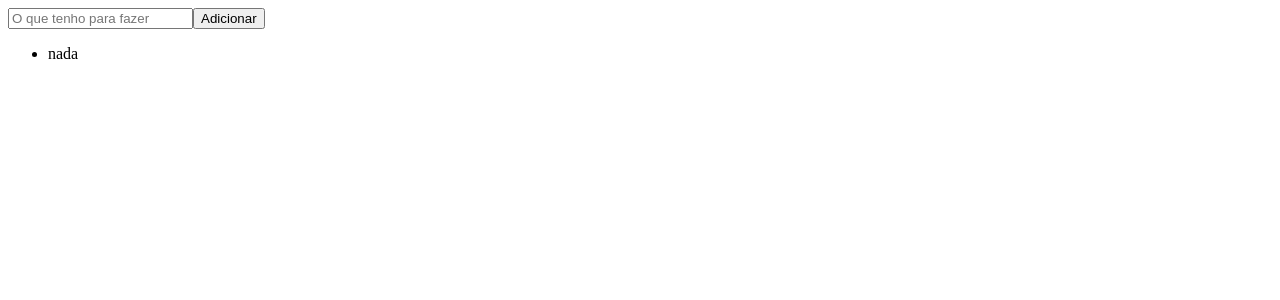
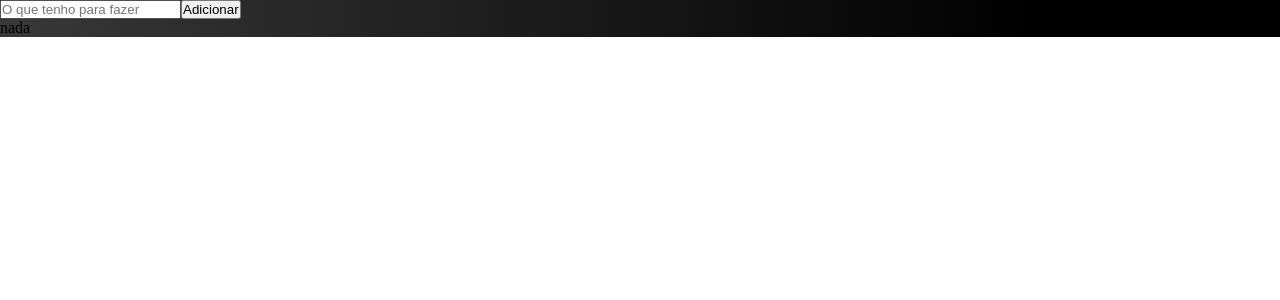
Before and after one commit to 011Jorge/to-do-list, a React (Vite) app: page / in a window 1280 px wide. Shown: the top 300 px of the page. Built offline with nearby package versions, Linux system fonts and the light colour scheme.

Commit message:
:lipstick: creating global styles

```diff
--- a/src/App.jsx
+++ b/src/App.jsx
@@ -1,6 +1,7 @@
 import React, { useState } from "react";
 
 import { v4 as uuid } from "uuid";
+import { Container } from "./styles";
 
 function App() {
   const [list, setList] = useState([{ id: uuid(), task: "nada" }]);
@@ -15,7 +16,7 @@
   }
 
   return (
-    <div>
+    <Container>
       <input onChange={writingTask} placeholder="O que tenho para fazer" />
       <button onClick={addTask}>Adicionar</button>
       <ul>
@@ -23,7 +24,7 @@
           <li key={item.id}>{item.task}</li>
         ))}
       </ul>
-    </div>
+    </Container>
   );
 }
 
--- /dev/null
+++ b/src/globalStyles.js
@@ -0,0 +1,12 @@
+import { createGlobalStyle } from "styled-components";
+
+export default createGlobalStyle`
+
+    * {
+        padding: 0;
+        margin: 0;
+        outline: none;
+        box-sizing: border-box;
+    }
+
+`;
--- a/src/main.jsx
+++ b/src/main.jsx
@@ -1,9 +1,11 @@
 import React from "react";
 import ReactDOM from "react-dom/client";
 import App from "./App";
+import GlobalStyles from "./globalStyles";
 
 ReactDOM.createRoot(document.getElementById("root")).render(
   <React.StrictMode>
     <App />
+    <GlobalStyles />
   </React.StrictMode>
 );
--- /dev/null
+++ b/src/styles.js
@@ -0,0 +1,5 @@
+import styled from "styled-components";
+
+export const Container = styled.div`
+  background: linear-gradient(90deg, #383838 0%, #000000 81.25%);
+`;
```
